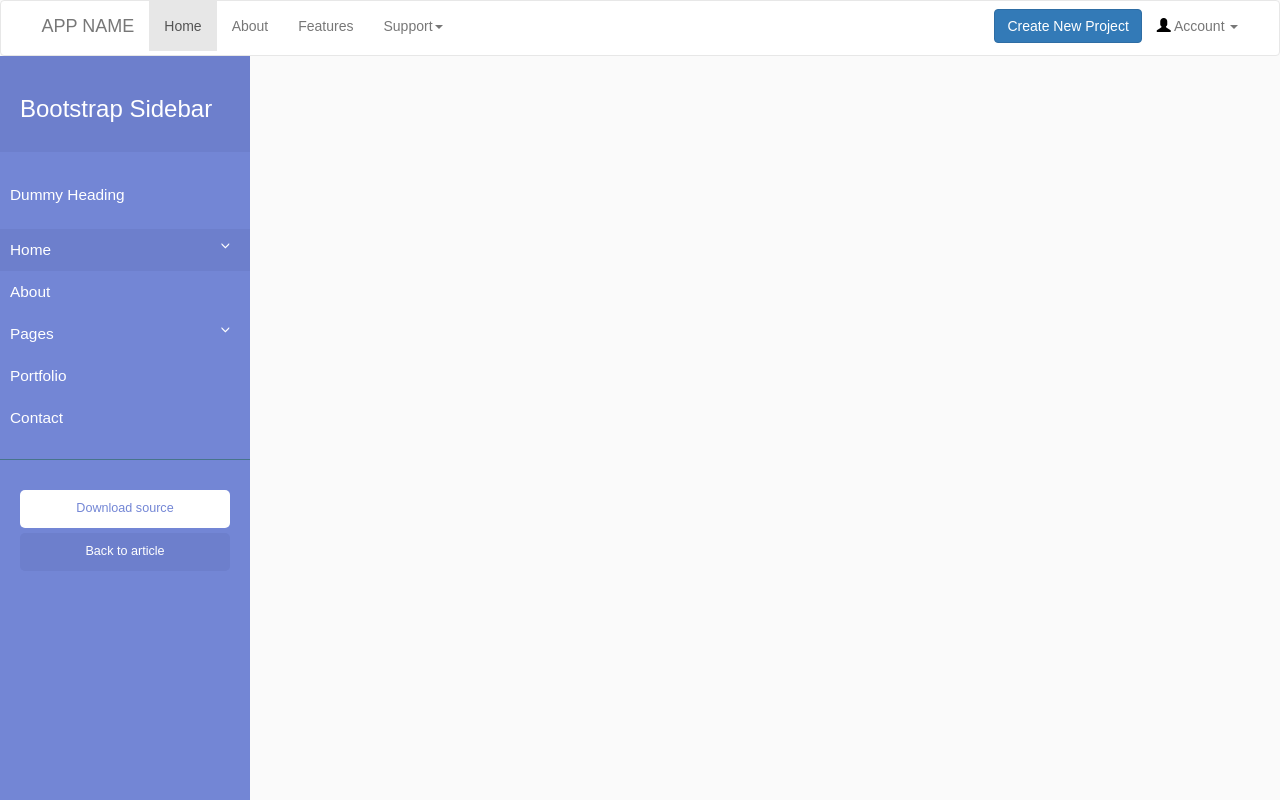
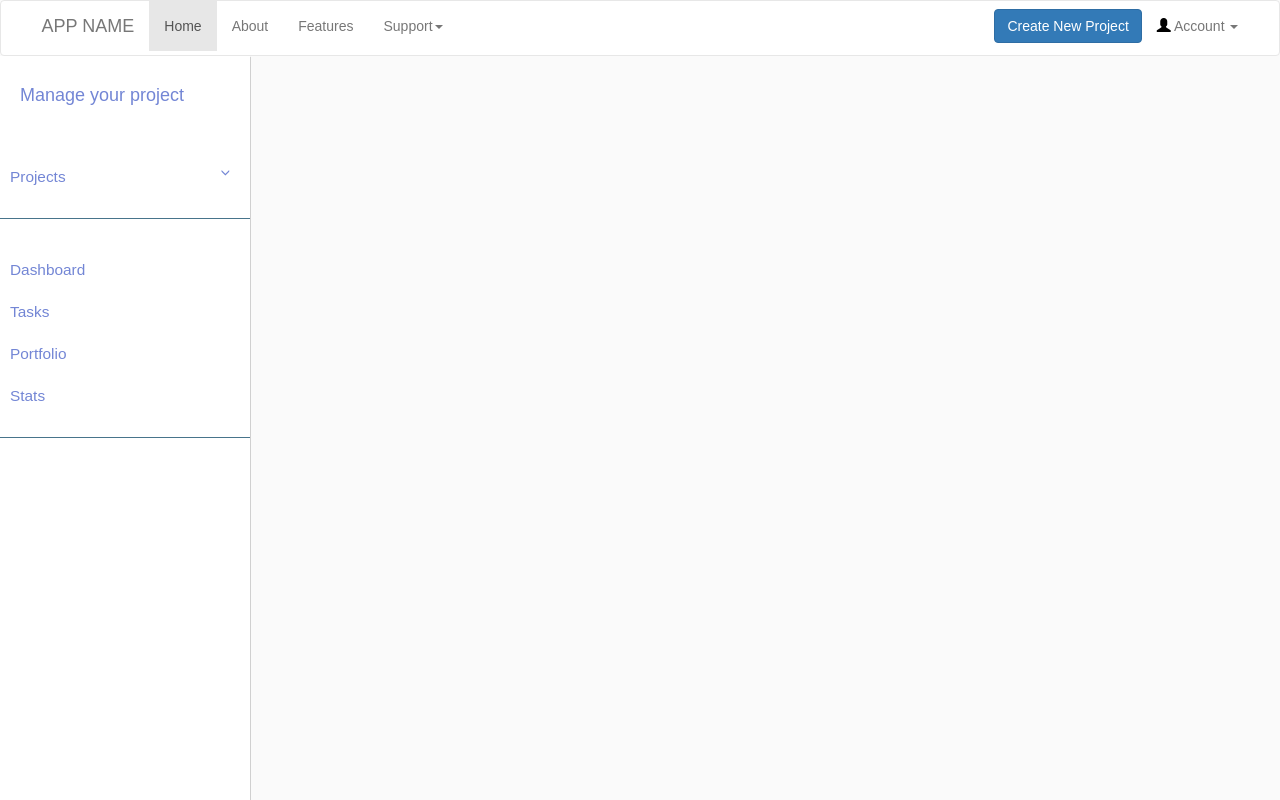
Before and after one commit to KristianAsp/Facilitate, a Django app: template src/ProjectManagementSystem/WebUI/templates/UI/user/dashboard.html in a window 1280 px wide. Run offline with Django 3.2, Linux system fonts and the light colour scheme; the template is opened without the code that fills it: values that come from a table or form of the project are taken from there, others are empty; a user stored in the database is signed in; tables that the repository leaves empty hold one stand-in row (values such as "Sample post"); some libraries are stand-ins or nearby versions.

Commit message:
Fixed issues with auth token and modified sidebar

```diff
--- a/src/ProjectManagementSystem/ProjectManagementSystem/settings.py
+++ b/src/ProjectManagementSystem/ProjectManagementSystem/settings.py
@@ -120,6 +120,6 @@ USE_TZ = True
 # https://docs.djangoproject.com/en/1.11/howto/static-files/
 
 STATIC_URL = '/static/'
-LOGIN_URL = '/'
-LOGIN_REDIRECT_URL = '/login' #Redirect to this URL whenever it fails the @login_required decorator check
+LOGIN_URL = '/login' #Redirect to this URL whenever it fails the @login_required decorator check
+#LOGIN_REDIRECT_URL = '/login'
 SESSION_COOKIE_AGE = 259200 #Set the duration for each session to last a maximum of 3 days
--- a/src/ProjectManagementSystem/WebUI/forms.py
+++ b/src/ProjectManagementSystem/WebUI/forms.py
@@ -54,8 +54,8 @@ class RegisterForm(forms.ModelForm):
             raise forms.ValidationError("The passwords do not match")
 
 class NewProjectForm(forms.Form):
-    project_title = forms.CharField(max_length=100)
-    project_title.widget.attrs.update({'class' : 'form-control'})
+    name = forms.CharField(max_length=100)
+    name.widget.attrs.update({'class' : 'form-control'})
 
     description = forms.CharField(max_length=100)
     description.widget.attrs.update({'class' : 'form-control'})
--- a/src/ProjectManagementSystem/WebUI/static/css/styles.css
+++ b/src/ProjectManagementSystem/WebUI/static/css/styles.css
@@ -180,18 +180,15 @@ body {
     left: 0;
     height: 93vh;
     z-index: 999;
-    background: #7386D5;
-    color: #fff;
+    background: #fff;
+    color: #7386D5;
     transition: all 0.3s;
-}
-
-#sidebar.active {
-    margin-left: -250px;
+    box-shadow: 0px 1px 1px #000;
 }
 
 #sidebar .sidebar-header {
     padding: 20px;
-    background: #6d7fcc;
+    background: #fff;
 }
 
 #sidebar ul.components {
@@ -200,7 +197,7 @@ body {
 }
 
 #sidebar ul p {
-    color: #fff;
+    color: #7386D5;
     padding: 10px;
 }
 
@@ -210,57 +207,14 @@ body {
     display: block;
 }
 #sidebar ul li a:hover {
-    color: #7386D5;
-    background: #fff;
+    color: #fff;
+    background: #7386D5;
 }
-
-#sidebar ul li.active > a, a[aria-expanded="true"] {
-    color: #fff;
-    background: #6d7fcc;
-}
-
-
-.wrapper a[data-toggle="collapse"] {
-    position: relative;
-}
-
-.wrapper a[aria-expanded="false"]::before, .wrapper a[aria-expanded="true"]::before {
-    content: '\e259';
-    display: block;
-    position: absolute;
-    right: 20px;
-    font-family: 'Glyphicons Halflings';
-    font-size: 0.6em;
-}
-.wrapper a[aria-expanded="true"]::before {
-    content: '\e260';
-}
-
 
 .wrapper ul ul a {
     font-size: 0.9em !important;
     padding-left: 30px !important;
     background: #6d7fcc;
-}
-
-.wrapper ul.CTAs {
-    padding: 20px;
-}
-
-.wrapper ul.CTAs a {
-    text-align: center;
-    font-size: 0.9em !important;
-    display: block;
-    border-radius: 5px;
-    margin-bottom: 5px;
-}
-.wrapper a.download {
-    background: #fff;
-    color: #7386D5;
-}
-.wrapper a.article, .wrapper a.article:hover {
-    background: #6d7fcc !important;
-    color: #fff !important;
 }
 
 
@@ -280,7 +234,18 @@ body {
     width: 100%;
 }
 
+.wrapper a[aria-expanded="false"]::before, .wrapper a[aria-expanded="true"]::before {
+    content: '\e259';
+    display: block;
+    position: absolute;
+    right: 20px;
+    font-family: 'Glyphicons Halflings';
+    font-size: 0.6em;
+}
 
+.wrapper a[aria-expanded="true"]::before {
+    content: '\e260';
+}
 /* ---------------------------------------------------
     MEDIAQUERIES
 ----------------------------------------------------- */
--- a/src/ProjectManagementSystem/WebUI/templates/UI/base.html
+++ b/src/ProjectManagementSystem/WebUI/templates/UI/base.html
@@ -37,7 +37,6 @@
           {% else %}
             {% include 'UI/navbars/logged_out_navbar.html' %}
           {% endif %}
-
         </ul>
       </div>
     </nav>
--- a/src/ProjectManagementSystem/WebUI/templates/UI/navbars/logged_in_navbar.html
+++ b/src/ProjectManagementSystem/WebUI/templates/UI/navbars/logged_in_navbar.html
@@ -7,9 +7,9 @@
   <a class="dropdown-toggle" data-toggle="dropdown" href="#">  <span class="glyphicon glyphicon-user"></span> Account
   <span class="caret"></span></a>
   <ul class="dropdown-menu">
-    <li><a href="#">Profile</a></li>
-    <li><a href="#">Settings</a></li>
-    <li><a href="#">Privacy</a></li>
+    <li><a href="/profile">Profile</a></li>
+    <li><a href="/settings">Settings</a></li>
+    <li><a href="/privacy">Privacy</a></li>
     <li><a href="{% url 'user_logout' %}">Sign out</a></li>
   </ul>
 </li>
--- a/src/ProjectManagementSystem/WebUI/templates/UI/project/new.html
+++ b/src/ProjectManagementSystem/WebUI/templates/UI/project/new.html
@@ -3,6 +3,9 @@
 {% block content %}
 <div class= "row new_project">
   <div class ="container">
+    {% if message %}
+      <div class="alert alert-success"><strong>Success!</strong>  {{ message }}</div>
+    {% endif %}
     <div class="heading">
       <h2>Create a new project</h2>
       <p class="heading-description">A project contains all the initial settings needed. Participants can be added manually later or through the automated invitation system.</p>
@@ -15,7 +18,7 @@
       <div class="col-md-6 col-xs-12">
         <div class="form-group">
           <label for="inputName">Project Title</label>
-          {{ form.project_title }}
+          {{ form.name }}
         </div>
       </div>
       <div class="col-md-6 col-xs-12">
--- a/src/ProjectManagementSystem/WebUI/templates/UI/sidebar.html
+++ b/src/ProjectManagementSystem/WebUI/templates/UI/sidebar.html
@@ -1,37 +1,31 @@
 <nav id="sidebar">
     <div class="sidebar-header">
-        <h3>Bootstrap Sidebar</h3>
+        <h4>Manage your project</h4>
     </div>
-
     <ul class="list-unstyled components">
-        <p>Dummy Heading</p>
+      <li>
+          <a id = "project-dropdown" href="#pageSubmenu" data-toggle="collapse" aria-expanded="false">Projects</a>
+          <ul class="collapse list-unstyled" id="pageSubmenu">
+            {% if projects %}
+              {% for project in projects %}
+                <li><a href="#">{{ project.name }}</a></li>
+              {% endfor %}
+            {% endif %}
+          </ul>
+      </li>
+    </ul>
+    <ul class="list-unstyled components">
         <li class="active">
-            <a href="#homeSubmenu" data-toggle="collapse" aria-expanded="false">Home</a>
-            <ul class="collapse list-unstyled" id="homeSubmenu">
-                <li><a href="#">Home 1</a></li>
-                <li><a href="#">Home 2</a></li>
-                <li><a href="#">Home 3</a></li>
-            </ul>
+            <a href="/dashboard/">Dashboard</a>
         </li>
         <li>
-            <a href="#">About</a>
-            <a href="#pageSubmenu" data-toggle="collapse" aria-expanded="false">Pages</a>
-            <ul class="collapse list-unstyled" id="pageSubmenu">
-                <li><a href="#">Page 1</a></li>
-                <li><a href="#">Page 2</a></li>
-                <li><a href="#">Page 3</a></li>
-            </ul>
+            <a href="/dashboard/tasks/">Tasks</a>
         </li>
         <li>
             <a href="#">Portfolio</a>
         </li>
         <li>
-            <a href="#">Contact</a>
+            <a href="#">Stats</a>
         </li>
     </ul>
-
-    <ul class="list-unstyled CTAs">
-        <li><a href="https://bootstrapious.com/tutorial/files/sidebar.zip" class="download">Download source</a></li>
-        <li><a href="https://bootstrapious.com/p/bootstrap-sidebar" class="article">Back to article</a></li>
-    </ul>
 </nav>
--- a/src/ProjectManagementSystem/WebUI/templates/UI/user/dashboard.html
+++ b/src/ProjectManagementSystem/WebUI/templates/UI/user/dashboard.html
@@ -1,21 +1,12 @@
 {%  extends 'UI/base.html' %}
-
 {% block content %}
-
 <div class= "row">
   <div class="col-sm-12">
     <div class="wrapper">
       {% include 'UI/sidebar.html' %}
+      <div style = "background-color: #E0DFD5">
+      </div>
     </div>
   </div>
 </div>
-<script>
-  $(document).ready(function () {
-
-      $('#sidebarCollapse').on('click', function () {
-          $('#sidebar').toggleClass('active');
-      });
-
-  });
-</script>
 {% endblock %}
```
Also changed, not shown: src/ProjectManagementSystem/WebAPI/api_views.py (+12 -4 lines), src/ProjectManagementSystem/WebUI/views.py (+10 -2 lines).
